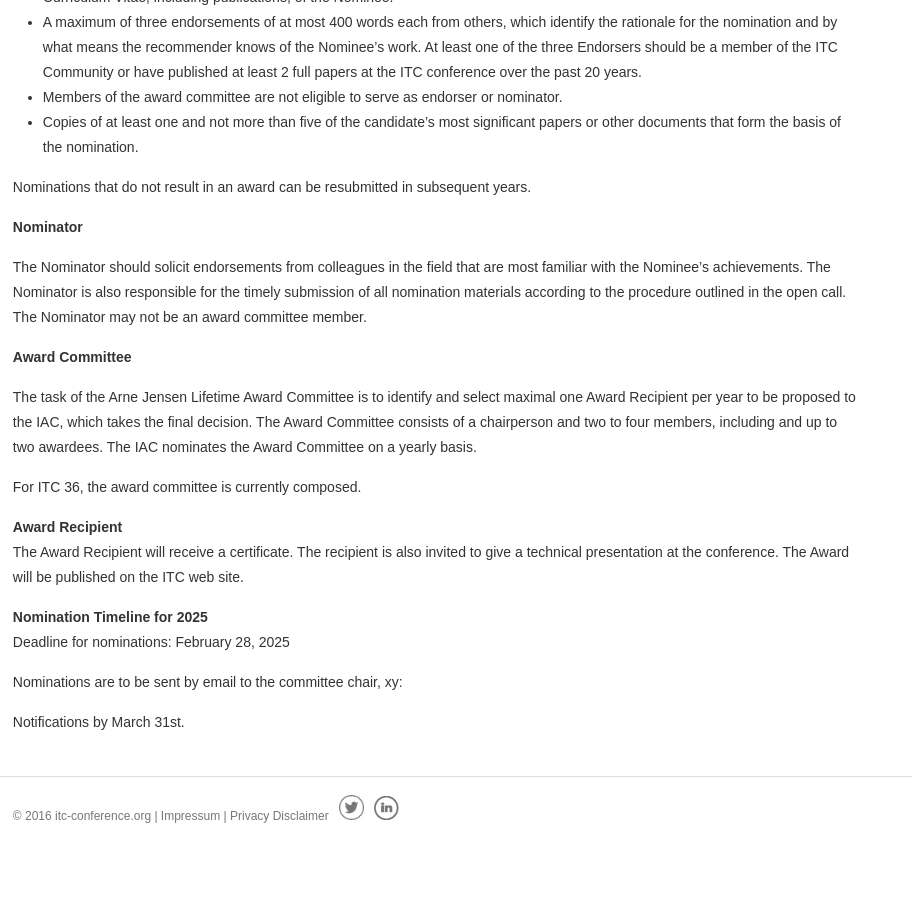
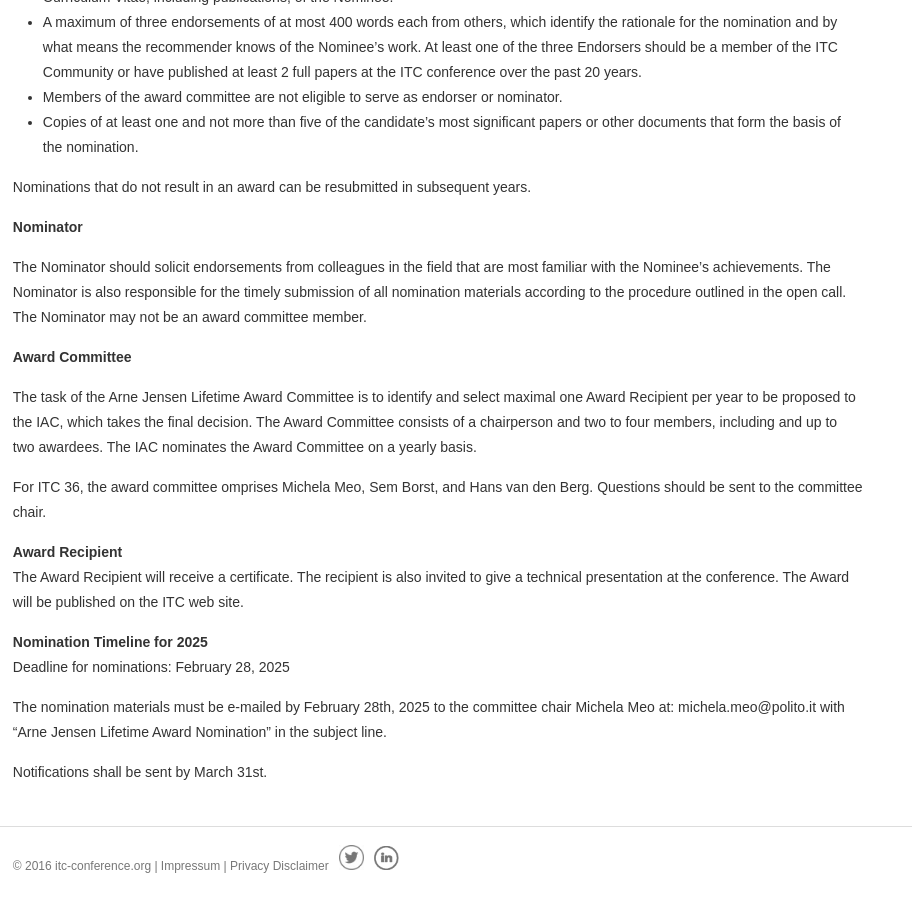
Before and after one commit to lsinfo3/itc-conference, a Jekyll site: the page built from awards/lifetime-achievement-award.md, in a window 1280 px wide and 900 px high, scrolled down 1213 px. Shown: the whole window, without its empty margins (0-912 px from the left). Built offline with Jekyll 4.4.1, drawn with Linux system fonts in a browser that asks for light colours; before the commit the page ends 2063 px from its top, so only the background shows below that.

Commit message:
update award page

```diff
--- a/awards/lifetime-achievement-award.md
+++ b/awards/lifetime-achievement-award.md
@@ -32,7 +32,7 @@ The Nominator should solicit endorsements from colleagues in the field that are
 
 The task of the Arne Jensen Lifetime Award Committee is to identify and select maximal one Award Recipient per year to be proposed to the IAC, which takes the final decision. The Award Committee consists of a chairperson and two to four members, including and up to two awardees. The IAC nominates the Award Committee on a yearly basis.
 
-For ITC 36, the award committee is currently composed.
+For ITC 36, the award committee omprises Michela Meo, Sem Borst, and Hans van den Berg. Questions should be sent to the committee chair.
 
 
 **Award Recipient**<br/>
@@ -41,6 +41,7 @@ The Award Recipient will receive a certificate. The recipient is also invited to
 **Nomination Timeline for 2025**<br/>
 Deadline for nominations: February 28, 2025
 
-Nominations are to be sent by email to the committee chair, xy:
+The nomination materials must be e-mailed by February 28th, 2025 to the committee chair Michela Meo at: michela.meo@polito.it with "Arne Jensen Lifetime Award Nomination" in the subject line.
 
-Notifications by March 31st.
+
+Notifications shall be sent by March 31st.
```
